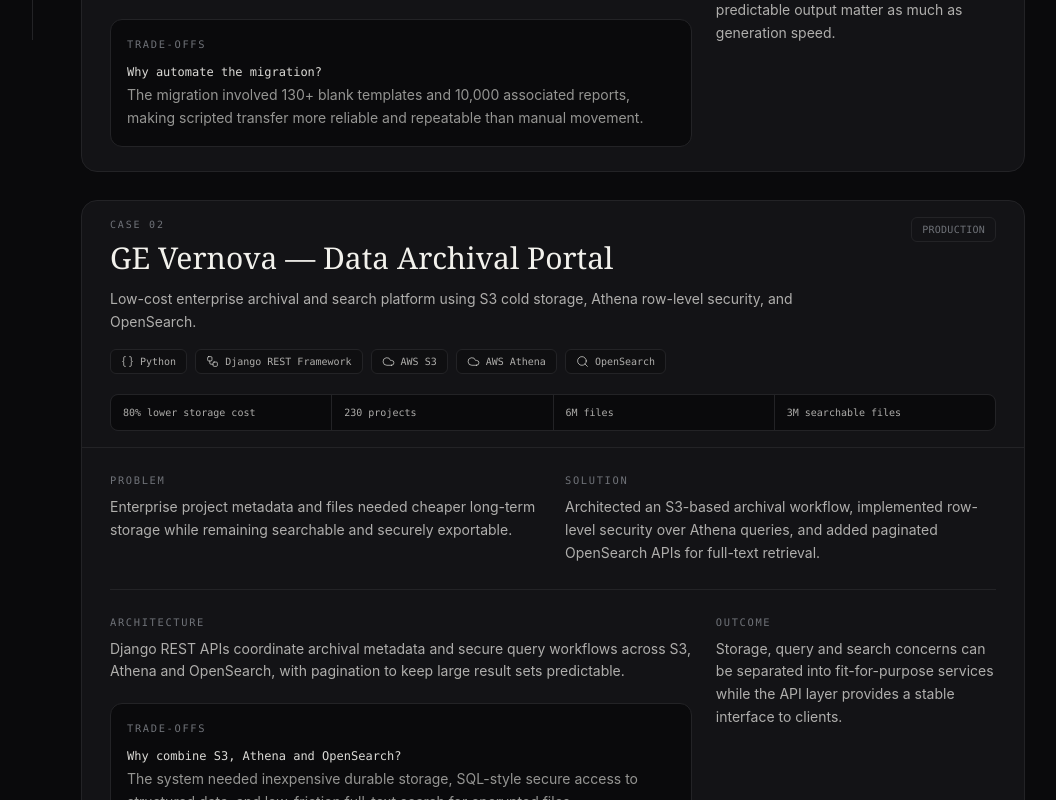
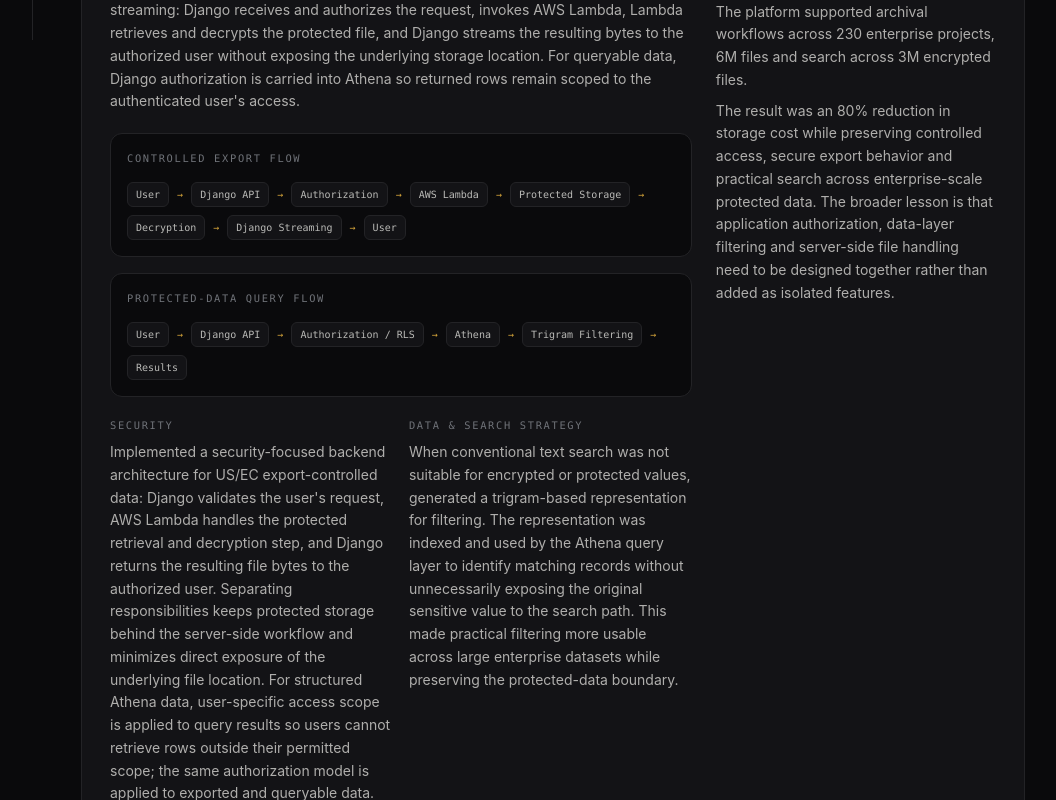
Before and after one commit to amankr9448/Professional-Portfolio, a Next.js app in the folder frontend/: page /projects in a window 1280 px wide. Shown: the part 760-1560 px from the top of the page, without its empty margins (207-1263 px from the left). Built offline with nearby package versions, Linux system fonts and the light colour scheme.

Commit message:
Clean up portfolio projects and add resources

```diff
--- a/frontend/src/app/projects/page.tsx
+++ b/frontend/src/app/projects/page.tsx
@@ -55,6 +55,44 @@
                 <div>
                   <h3 className="section-label">Architecture</h3>
                   <p className="mt-2 text-sm leading-relaxed text-paper/70">{project.architecture}</p>
+                  {project.id === "ge-data-archival" && (
+                    <div className="mt-5 space-y-4">
+                      <div className="rounded-xl border border-line bg-void p-4">
+                        <p className="section-label">Controlled export flow</p>
+                        <div className="mt-4 flex flex-wrap items-center gap-2 font-mono text-[10px] text-paper/75">
+                          {["User", "Django API", "Authorization", "AWS Lambda", "Protected Storage", "Decryption", "Django Streaming", "User"].map((step, index) => (
+                            <span key={`${step}-${index}`} className="flex items-center gap-2">
+                              <span className="rounded-md border border-steel/40 bg-surface px-2 py-1">{step}</span>
+                              {index < 7 && <span className="text-ochre">→</span>}
+                            </span>
+                          ))}
+                        </div>
+                      </div>
+                      <div className="rounded-xl border border-line bg-void p-4">
+                        <p className="section-label">Protected-data query flow</p>
+                        <div className="mt-4 flex flex-wrap items-center gap-2 font-mono text-[10px] text-paper/75">
+                          {["User", "Django API", "Authorization / RLS", "Athena", "Trigram Filtering", "Results"].map((step, index) => (
+                            <span key={step} className="flex items-center gap-2">
+                              <span className="rounded-md border border-steel/40 bg-surface px-2 py-1">{step}</span>
+                              {index < 5 && <span className="text-ochre">→</span>}
+                            </span>
+                          ))}
+                        </div>
+                      </div>
+                    </div>
+                  )}
+                  {"security" in project && (
+                    <div className="mt-5 grid gap-4 sm:grid-cols-2">
+                      <div>
+                        <h3 className="section-label">Security</h3>
+                        <p className="mt-2 text-sm leading-relaxed text-paper/70">{project.security}</p>
+                      </div>
+                      <div>
+                        <h3 className="section-label">Data & search strategy</h3>
+                        <p className="mt-2 text-sm leading-relaxed text-paper/70">{project.dataStrategy}</p>
+                      </div>
+                    </div>
+                  )}
                   {project.decisions.length > 0 && (
                     <div className="mt-5 rounded-xl border border-line bg-void p-4">
                       <h3 className="section-label">Trade-offs</h3>
@@ -71,6 +109,7 @@
                 </div>
                 <div>
                   <h3 className="section-label">Outcome</h3>
+                  {"scale" in project && <><h3 className="mt-2 section-label">Scale</h3><p className="mt-2 text-sm leading-relaxed text-paper/70">{project.scale}</p></>}
                   <p className="mt-2 text-sm leading-relaxed text-paper/70">{project.lessons}</p>
                 </div>
               </div>
--- a/frontend/src/content/profile.json
+++ b/frontend/src/content/profile.json
@@ -41,10 +41,31 @@
     }
   ],
   "certifications": [
-    "Microsoft Certified: Azure Fundamentals (AZ-900)",
-    "Databricks Certified Data Engineer Associate",
-    "Agentic AI - Fundamentals",
-    "Generative AI - Fundamentals"
+    {
+      "name": "Microsoft Certified: Azure Fundamentals (AZ-900)",
+      "issuer": "Microsoft",
+      "href": "https://learn.microsoft.com/en-us/users/amankumar-0059/credentials/8a3a53fce14f0f7e"
+    },
+    {
+      "name": "Databricks Certified Data Engineer Associate",
+      "issuer": "Databricks",
+      "href": "https://credentials.databricks.com/b9fff46e-07f5-4e89-b7e0-8616d1bcfcdd"
+    },
+    {
+      "name": "Agentic AI - Fundamentals",
+      "issuer": "Certification",
+      "href": "https://d1a5x01xrt55f1.cloudfront.net/kPYxSpBr"
+    },
+    {
+      "name": "Generative AI - Fundamentals",
+      "issuer": "Certification",
+      "href": "https://d1a5x01xrt55f1.cloudfront.net/wZgtfTHI"
+    },
+    {
+      "name": "Software Engineering Internship Completion",
+      "issuer": "Enquero Global LLP (A Genpact Company)",
+      "href": "https://github.com/amankr9448/Enquero--Genpact-Internship-Completion-Certificate"
+    }
   ],
   "education": {
     "institution": "Nitte Meenakshi Institute of Technology",
--- a/frontend/src/content/projects.json
+++ b/frontend/src/content/projects.json
@@ -1,4 +1,25 @@
 [
+  {
+    "id": "ge-data-archival",
+    "title": "GE Vernova — Data Archival Portal",
+    "status": "Production",
+    "oneLiner": "Enterprise archival and search platform combining low-cost S3 storage, secure server-side exports, Athena authorization and encrypted-data filtering.",
+    "problem": "Enterprise project metadata and millions of files needed lower-cost long-term storage while remaining searchable, filterable and securely exportable. Protected data also made conventional direct text filtering unsuitable.",
+    "solution": "Built Django REST APIs around S3 archival workflows, a Lambda-assisted controlled export path, user-aware Athena filtering, trigram-based search representations for protected values, and paginated OpenSearch APIs for full-text retrieval.",
+    "architecture": "The export path separates request validation, protected-file retrieval and response streaming: Django receives and authorizes the request, invokes AWS Lambda, Lambda retrieves and decrypts the protected file, and Django streams the resulting bytes to the authorized user without exposing the underlying storage location. For queryable data, Django authorization is carried into Athena so returned rows remain scoped to the authenticated user's access.",
+    "security": "Implemented a security-focused backend architecture for US/EC export-controlled data: Django validates the user's request, AWS Lambda handles the protected retrieval and decryption step, and Django returns the resulting file bytes to the authorized user. Separating responsibilities keeps protected storage behind the server-side workflow and minimizes direct exposure of the underlying file location. For structured Athena data, user-specific access scope is applied to query results so users cannot retrieve rows outside their permitted scope; the same authorization model is applied to exported and queryable data.",
+    "dataStrategy": "When conventional text search was not suitable for encrypted or protected values, generated a trigram-based representation for filtering. The representation was indexed and used by the Athena query layer to identify matching records without unnecessarily exposing the original sensitive value to the search path. This made practical filtering more usable across large enterprise datasets while preserving the protected-data boundary.",
+    "scale": "The platform supported archival workflows across 230 enterprise projects, 6M files and search across 3M encrypted files.",
+    "decisions": [
+      { "question": "Why combine S3, Athena and OpenSearch?", "answer": "The system needed inexpensive durable storage, SQL-style access to structured data with user-specific filtering, and low-friction full-text search for encrypted files." },
+      { "question": "Why keep export processing behind Django and Lambda?", "answer": "The protected file should not be exposed through a storage URL. Request validation, retrieval, decryption and response streaming stay in controlled server-side stages with clear responsibility boundaries." },
+      { "question": "Why use trigram-based filtering?", "answer": "Protected values are difficult to search with conventional direct text matching. A trigram representation gives Athena a searchable index path without making the original sensitive value the search surface." }
+    ],
+    "evidence": { "github": "", "demo": "", "diagram": "" },
+    "lessons": "The result was an 80% reduction in storage cost while preserving controlled access, secure export behavior and practical search across enterprise-scale protected data. The broader lesson is that application authorization, data-layer filtering and server-side file handling need to be designed together rather than added as isolated features.",
+    "technologies": ["Python", "Django REST Framework", "AWS Lambda", "AWS S3", "AWS Athena", "OpenSearch"],
+    "metrics": ["80% lower storage cost", "230 projects", "6M files", "3M searchable files"]
+  },
   {
     "id": "ge-data-access",
     "title": "GE Vernova — Data Access Portal",
@@ -14,22 +35,6 @@
     "lessons": "Query translation is only useful when paired with validation; correctness and predictable output matter as much as generation speed.",
     "technologies": ["Python", "Django REST Framework", "SQL"],
     "metrics": ["100+ users", "30% faster analysis", "10K reports migrated"]
-  },
-  {
-    "id": "ge-data-archival",
-    "title": "GE Vernova — Data Archival Portal",
-    "status": "Production",
-    "oneLiner": "Low-cost enterprise archival and search platform using S3 cold storage, Athena row-level security, and OpenSearch.",
-    "problem": "Enterprise project metadata and files needed cheaper long-term storage while remaining searchable and securely exportable.",
-    "solution": "Architected an S3-based archival workflow, implemented row-level security over Athena queries, and added paginated OpenSearch APIs for full-text retrieval.",
-    "architecture": "Django REST APIs coordinate archival metadata and secure query workflows across S3, Athena and OpenSearch, with pagination to keep large result sets predictable.",
-    "decisions": [
-      { "question": "Why combine S3, Athena and OpenSearch?", "answer": "The system needed inexpensive durable storage, SQL-style secure access to structured data, and low-friction full-text search for encrypted files." }
-    ],
-    "evidence": { "github": "", "demo": "", "diagram": "" },
-    "lessons": "Storage, query and search concerns can be separated into fit-for-purpose services while the API layer provides a stable interface to clients.",
-    "technologies": ["Python", "Django REST Framework", "AWS S3", "AWS Athena", "OpenSearch"],
-    "metrics": ["80% lower storage cost", "230 projects", "6M files", "3M searchable files"]
   },
   {
     "id": "ge-vernova-portal",
```
Also changed, not shown: frontend/src/app/resume/page.tsx (+30 -3 lines).
